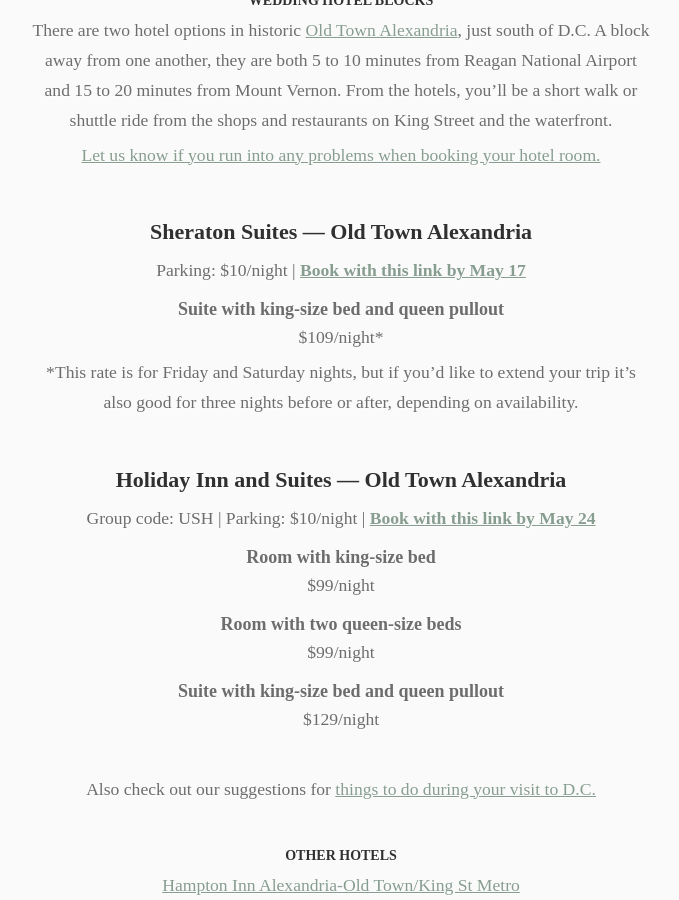
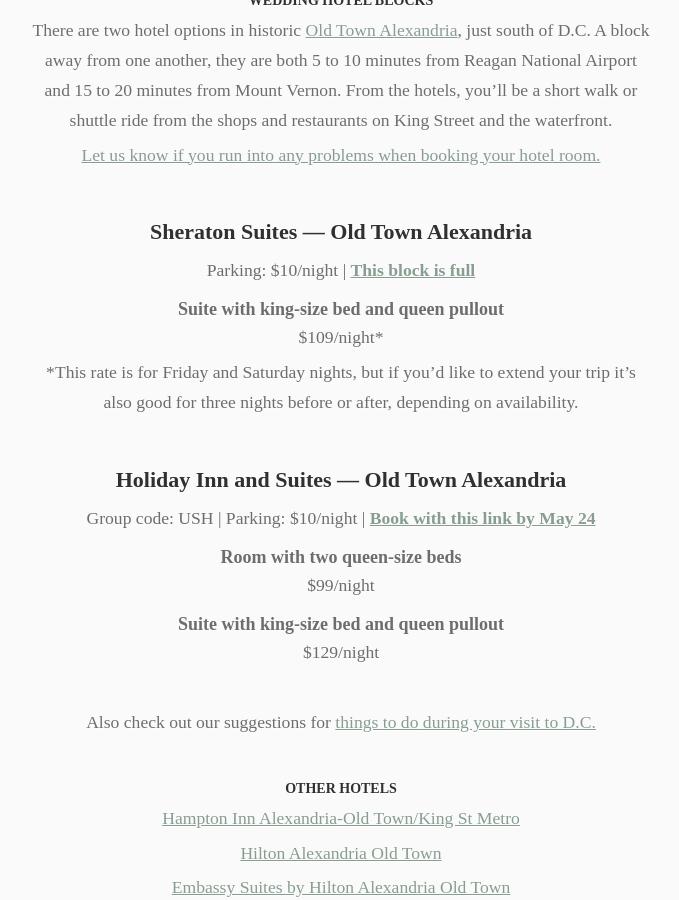
Before and after one commit to kevinuhrmacher/wedding-website, a Jekyll site: the page built from hotel.md, in a window 1280 px wide and 900 px high, scrolled down 836 px. Shown: the whole window, without its empty margins (299-978 px from the left). Built offline with Jekyll 4.4.1, drawn with Linux system fonts in a browser that asks for light colours; some web fonts are replaced.

Commit message:
removing options that are full

```diff
--- a/hotel.md
+++ b/hotel.md
@@ -14,7 +14,7 @@
 &nbsp;
 
 ## Sheraton Suites — Old Town Alexandria
-Parking: $10/night | [**Book with this link by May 17**](https://www.marriott.com/event-reservations/reservation-link.mi?id=1543516969667&key=GRP&app=resvlink)
+Parking: $10/night | [**This block is full**](https://www.marriott.com/event-reservations/reservation-link.mi?id=1543516969667&key=GRP&app=resvlink)
 
 ### Suite with king-size bed and queen pullout
 $109/night*
@@ -26,9 +26,6 @@
 
 ## Holiday Inn and Suites — Old Town Alexandria
 Group code: USH | Parking: $10/night | [**Book with this link by May 24**](https://www.holidayinn.com/redirect?path=rates&brandCode=HI&localeCode=en&regionCode=1&hotelCode=axehd&checkInDate=14&checkInMonthYear=052019&checkOutDate=16&checkOutMonthYear=052019&_PMID=99801505&GPC=USH&viewfullsite=true)
-
-### Room with king-size bed
-$99/night
 
 ### Room with two queen-size beds
 $99/night
```
Also changed, not shown: 1 other file.
